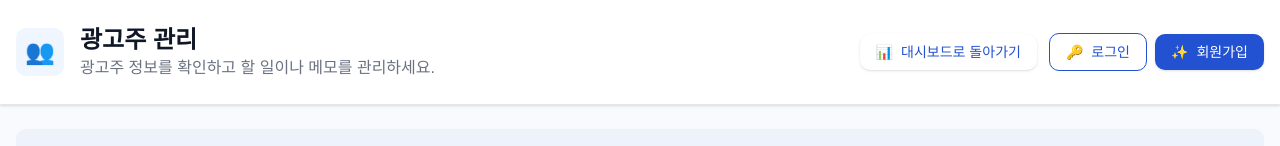
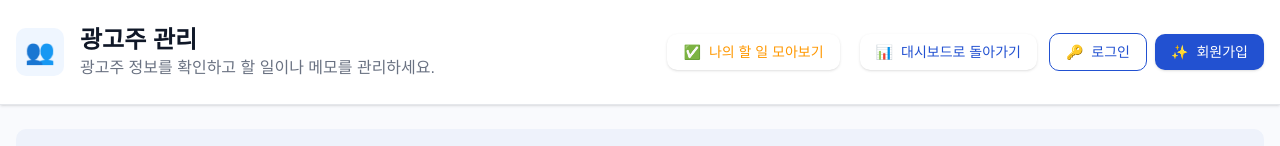
Before and after one commit to wtpceo/wizweblast, a Next.js app: page /clients in a window 1280 px wide. Shown: the top 146 px of the page. Built offline with nearby package versions, Linux system fonts and the light colour scheme; no server answers; the database is empty.

Commit message:
광고주목록 페이지 헤더에 나의 할일 추가

```diff
--- a/src/app/clients/page.tsx
+++ b/src/app/clients/page.tsx
@@ -912,6 +912,9 @@ export default function ClientsPage() {
         icon="👥"
         actions={
           <>
+            <Link href="/my-todos" className="bg-white text-[#FF9800] px-4 py-2 rounded-lg hover:bg-opacity-90 transition-all duration-200 flex items-center text-sm font-medium shadow-sm hover:shadow mr-2">
+              <span className="mr-2">✅</span> 나의 할 일 모아보기
+            </Link>
             <Link href="/dashboard" className="bg-white text-[#2251D1] px-4 py-2 rounded-lg hover:bg-opacity-90 transition-all duration-200 flex items-center text-sm font-medium shadow-sm hover:shadow">
               <span className="mr-2">📊</span> 대시보드로 돌아가기
             </Link>
```
